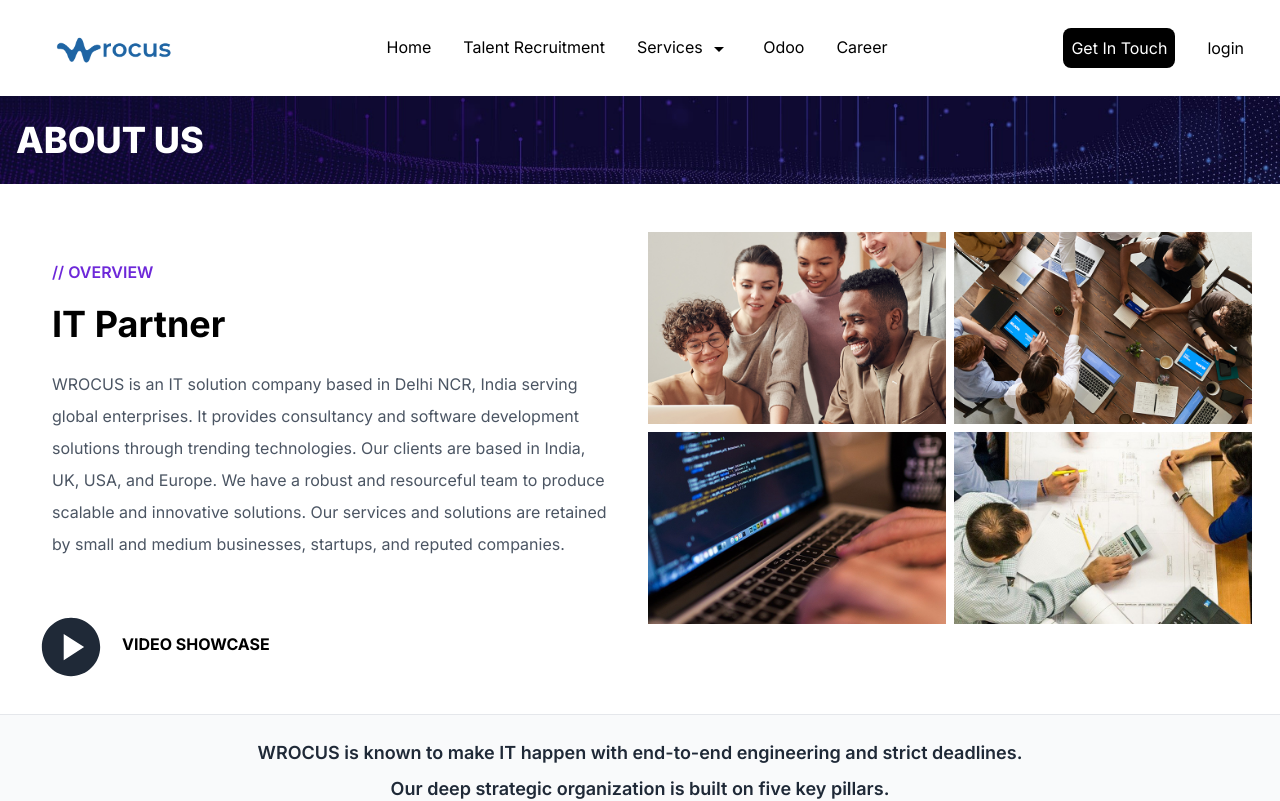
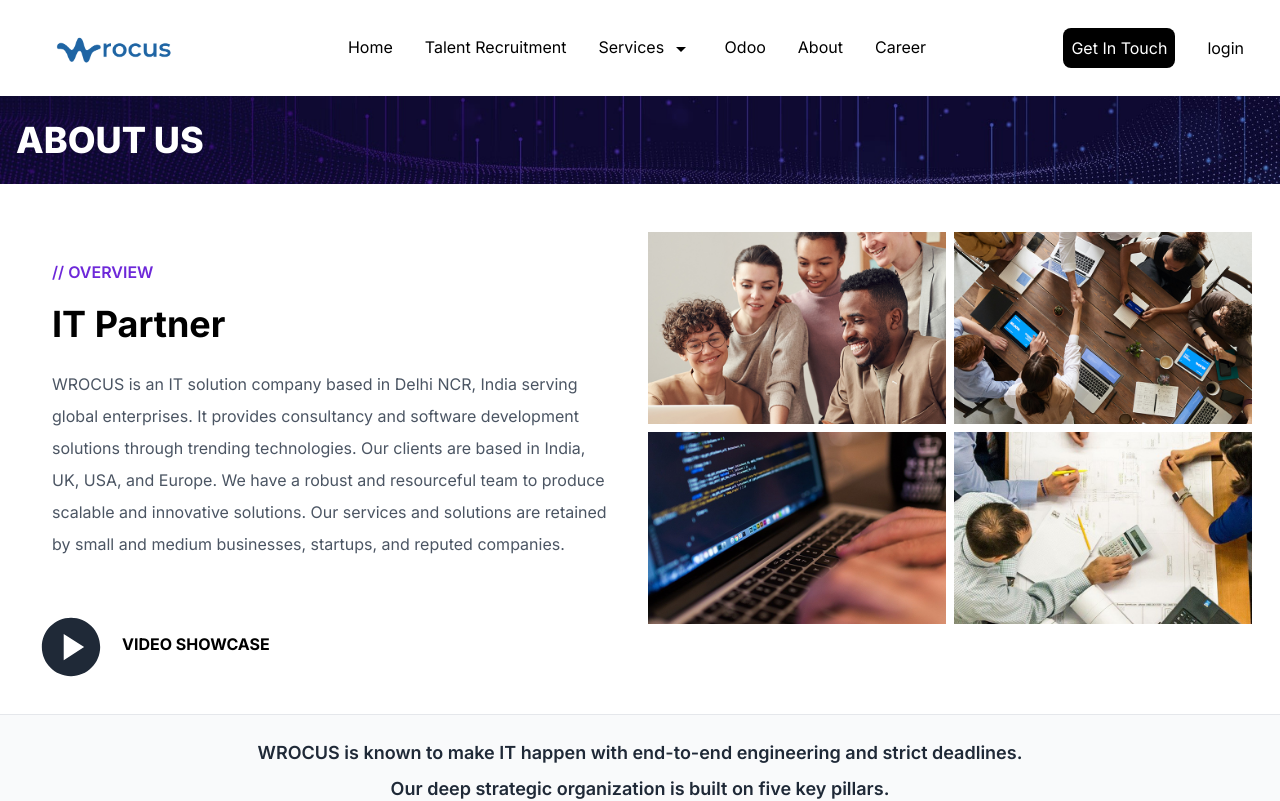
Before and after one commit to rrahul009/wrocus, a Next.js app: page /about in a window 1280 px wide. Shown: the top 801 px of the page. Built offline with nearby package versions, Linux system fonts and the light colour scheme.

Commit message:
added about us page

```diff
--- a/src/app/userauth/page.js
+++ b/src/app/userauth/page.js
@@ -95,6 +95,7 @@
                 password: '',
                 confirmPassword: ''
             })
+
 
         }
 
--- a/src/components/Footer.js
+++ b/src/components/Footer.js
@@ -25,9 +25,9 @@
           <div className="w-full md:w-1/4 mb-6">
             <h3 className="text-lg font-semibold mb-4">Navigation</h3>
             <ul>
-              <li><Link href="/home" className="text-gray-400 hover:text-white">Home</Link></li>
+              <li><Link href="/about" className="text-gray-400 hover:text-white">About</Link></li>
               <li><Link href="/contact" className="text-gray-400 hover:text-white">Contact</Link></li>
-              <li><Link href="/odoo" className="text-gray-400 hover:text-white">Technologies</Link></li>
+              <li><Link href="/" className="text-gray-400 hover:text-white">Case Study</Link></li>
               <li><Link href="/talentrecruitment" className="text-gray-400 hover:text-white">Industries</Link></li>
 
 
--- a/src/components/Navbar.js
+++ b/src/components/Navbar.js
@@ -19,6 +19,7 @@
     // const [name, setName] = useState('');
     const { name, isAdmin } = useAuth();
     console.log({ name, isAdmin });
+    const[user,setUser]=useState(null)
 
 
     const toggleSidebar = () => setIsSidebarOpen(prevState => !prevState);
@@ -55,6 +56,10 @@
 
     const handleLogout = () => {
         localStorage.removeItem('token')
+
+
+
+
     }
 
     return (
@@ -151,6 +156,7 @@
                                 )}
                             </li>
                             <li><Link href="/odoo" className="text-black hover:text-blue-800">Odoo</Link></li>
+                            <li><Link href="/about" className="text-black hover:text-blue-800">About</Link></li>
                             <li><Link href="/career" className="text-black hover:text-blue-800">Career</Link></li>
                             <IF condition={isAdmin}>
                                 <li><Link href="/createjob" className="text-black hover:text-blue-800">create jobs</Link></li>
--- a/src/hooks/useAuth.js
+++ b/src/hooks/useAuth.js
@@ -1,12 +1,12 @@
 'use client'
 import { jwtDecode } from 'jwt-decode';
-import React, { useEffect, useState } from 'react'
+import  { useEffect, useState } from 'react'
 
 export default function useAuth() {
 
     const [user, setUser] = useState(null);
 
-    useEffect(()=>{
+    useEffect(() => {
         try {
             const token = localStorage?.getItem('token')
             const data = jwtDecode(token)
@@ -16,7 +16,7 @@
             console.log('');
 
         }
-    },[])
+    }, [])
 
     return {
         id: user?.id ?? null,
```
